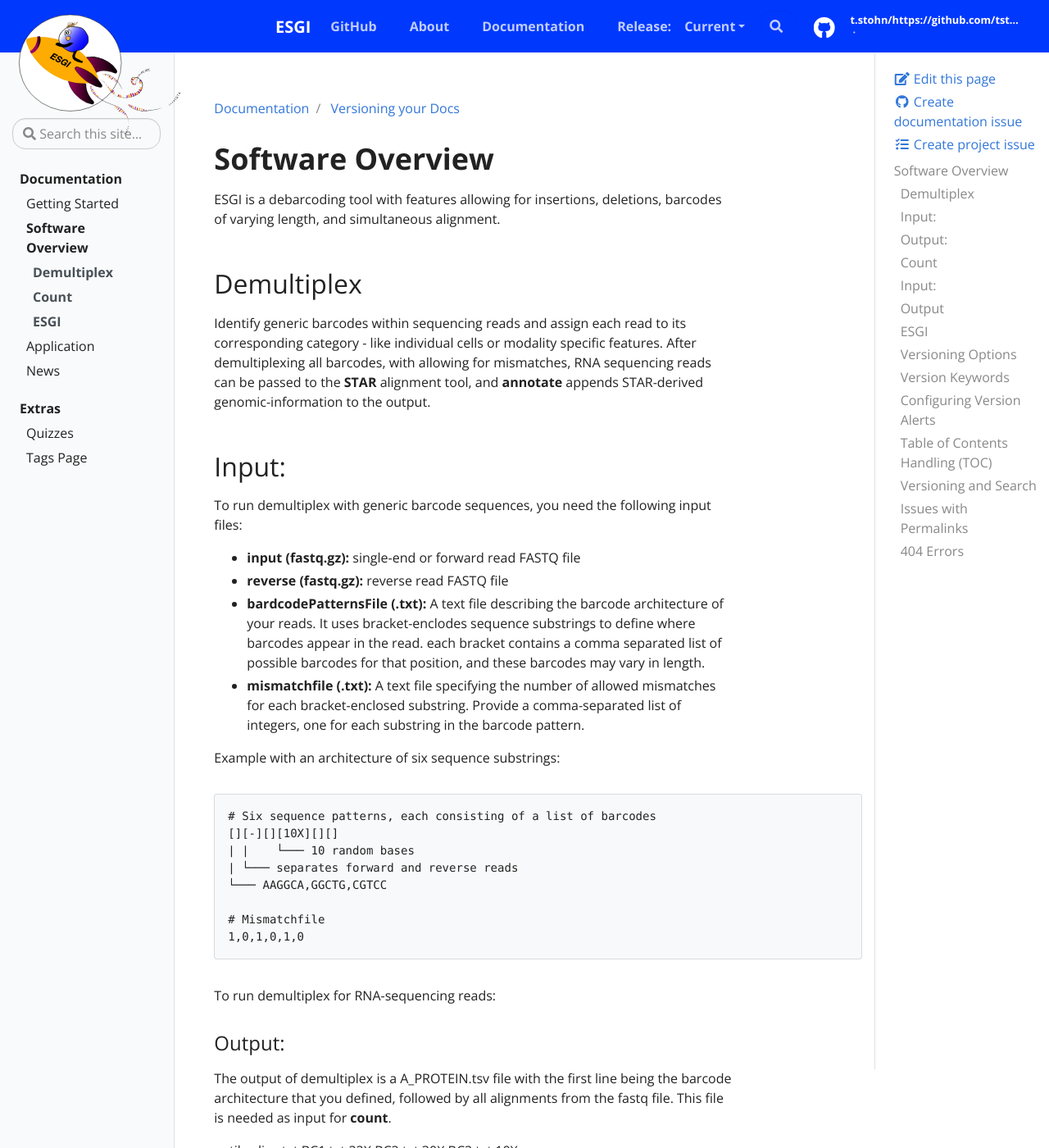
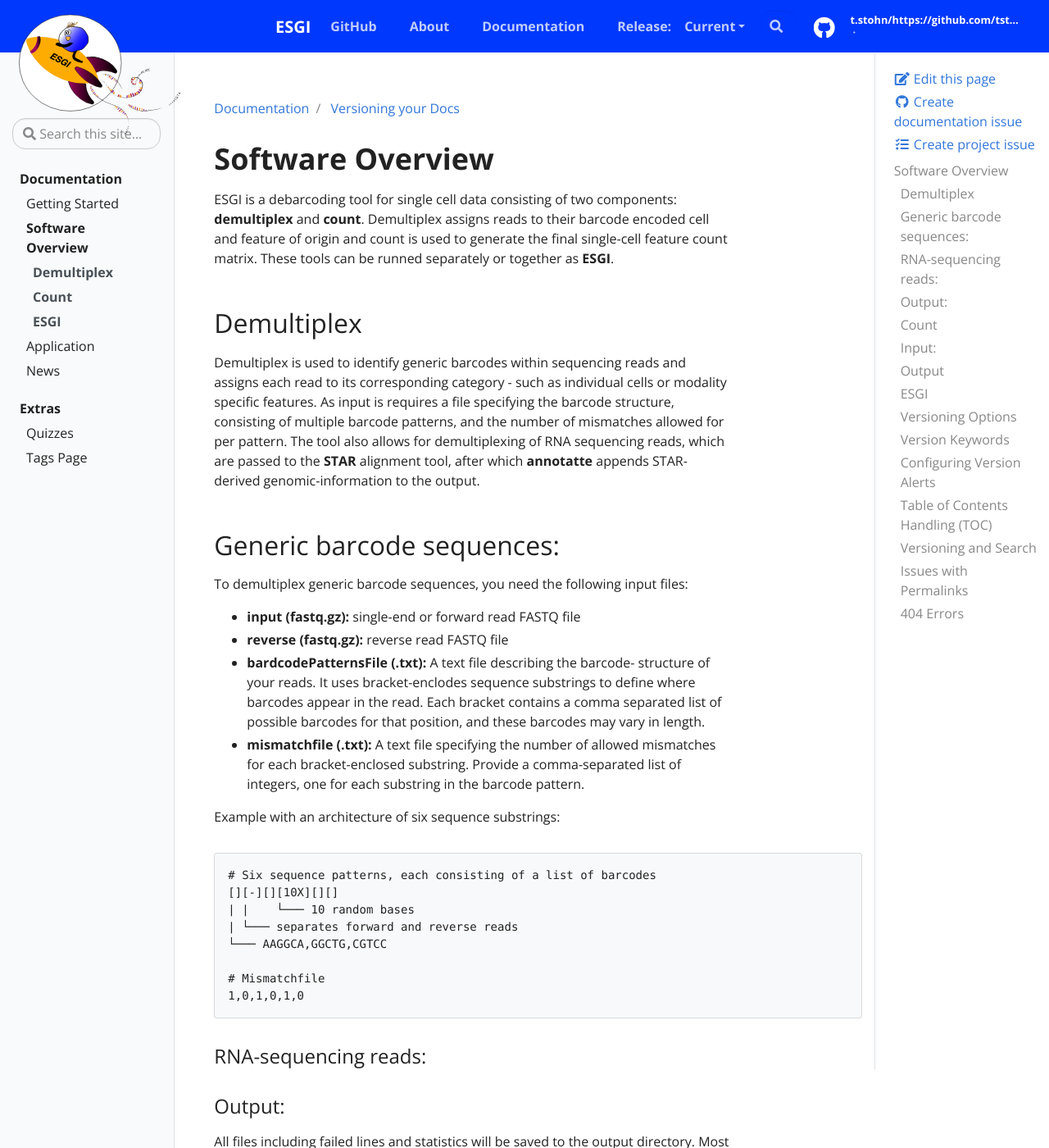
Before and after one commit to tstohn/ESGI.documentation, a Jekyll site: the page built from _docs/software-overview.md, in a window 1280 px wide and 1400 px high. Shown: the whole window at 82% size. Built offline with Jekyll 4.4.1, drawn with Linux system fonts in a browser that asks for light colours; some of the changed text lies outside the part shown.

Commit message:
Update software-overview.md

````diff
--- a/_docs/software-overview.md
+++ b/_docs/software-overview.md
@@ -5,16 +5,16 @@ description: How to turn on and use versioning
 
 # Software Overview
 
-ESGI is a debarcoding tool with features allowing for insertions, deletions, barcodes of varying length, and simultaneous alignment.
+ESGI is a debarcoding tool for single cell data consisting of two components: **demultiplex** and **count**. Demultiplex assigns reads to their barcode encoded cell and feature of origin and count is used to generate the final single-cell feature count matrix. These tools can be runned separately or together as **ESGI**.
 
 ## Demultiplex
-Identify generic barcodes within sequencing reads and assign each read to its corresponding category - like individual cells or modality specific features. After demultiplexing all barcodes, with allowing for mismatches, RNA sequencing reads can be passed to the **STAR** alignment tool, and **annotate** appends STAR-derived genomic-information to the output.
+Demultiplex is used to identify generic barcodes within sequencing reads and assigns each read to its corresponding category - such as individual cells or modality specific features. As input is requires a file specifying the barcode structure, consisting of multiple barcode patterns, and the number of mismatches allowed for per pattern. The tool also allows for demultiplexing of RNA sequencing reads, which are passed to the **STAR** alignment tool, after which **annotatte** appends STAR-derived genomic-information to the output.
 
-## Input:
-To run demultiplex with generic barcode sequences, you need the following input files:
+## Generic barcode sequences:
+To demultiplex generic barcode sequences, you need the following input files:
 - **input (fastq.gz):** single-end or forward read FASTQ file
 - **reverse (fastq.gz):** reverse read FASTQ file
-- **bardcodePatternsFile (.txt):** A text file describing the barcode architecture of your reads. It uses bracket-enclodes sequence substrings to define where barcodes appear in the read. each bracket contains a comma separated list of possible barcodes for that position, and these barcodes may vary in length.
+- **bardcodePatternsFile (.txt):** A text file describing the barcode- structure of your reads. It uses bracket-enclodes sequence substrings to define where barcodes appear in the read. Each bracket contains a comma separated list of possible barcodes for that position, and these barcodes may vary in length.
 - **mismatchfile (.txt):** A text file specifying the number of allowed mismatches for each bracket-enclosed substring. Provide a comma-separated list of integers, one for each substring in the barcode pattern.
 
 Example with an architecture of six sequence substrings:
@@ -29,12 +29,10 @@ Example with an architecture of six sequence substrings:
 1,0,1,0,1,0
 ```
 
-To run demultiplex for RNA-sequencing reads:
+### RNA-sequencing reads:
 
 ### Output:
-The output of demultiplex is a A_PROTEIN.tsv file with the first line being the barcode architecture that you defined, followed by all alignments from the fastq file. This file is needed as input for **count**.
-
-antibodies.txt  BC1.txt 22X     BC2.txt 30X     BC2.txt 10X
+All files including failed lines and statistics will be saved to the output directory. Most important is the **A_PROTEIN.tsv** file containing the demultiplexed reads per category, so modality specific feature in a single cell. The firts line contains the barcode structure, followed by all alignments from the FASTQ input file. This file is needed as input for **count**.
 
 ## Count
 Reads are sorted by cell and feature, and identical entries are collapsed to generate the final single-cell feature matrix.
````
